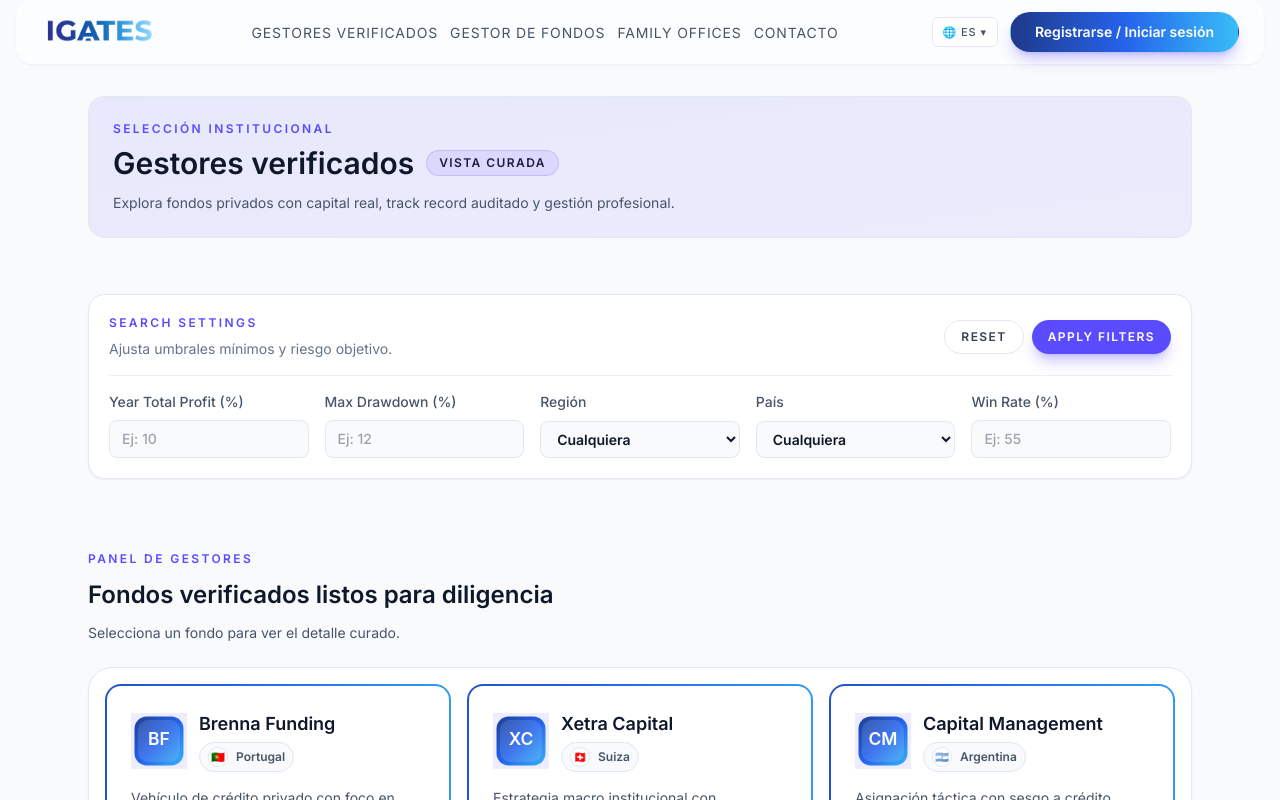
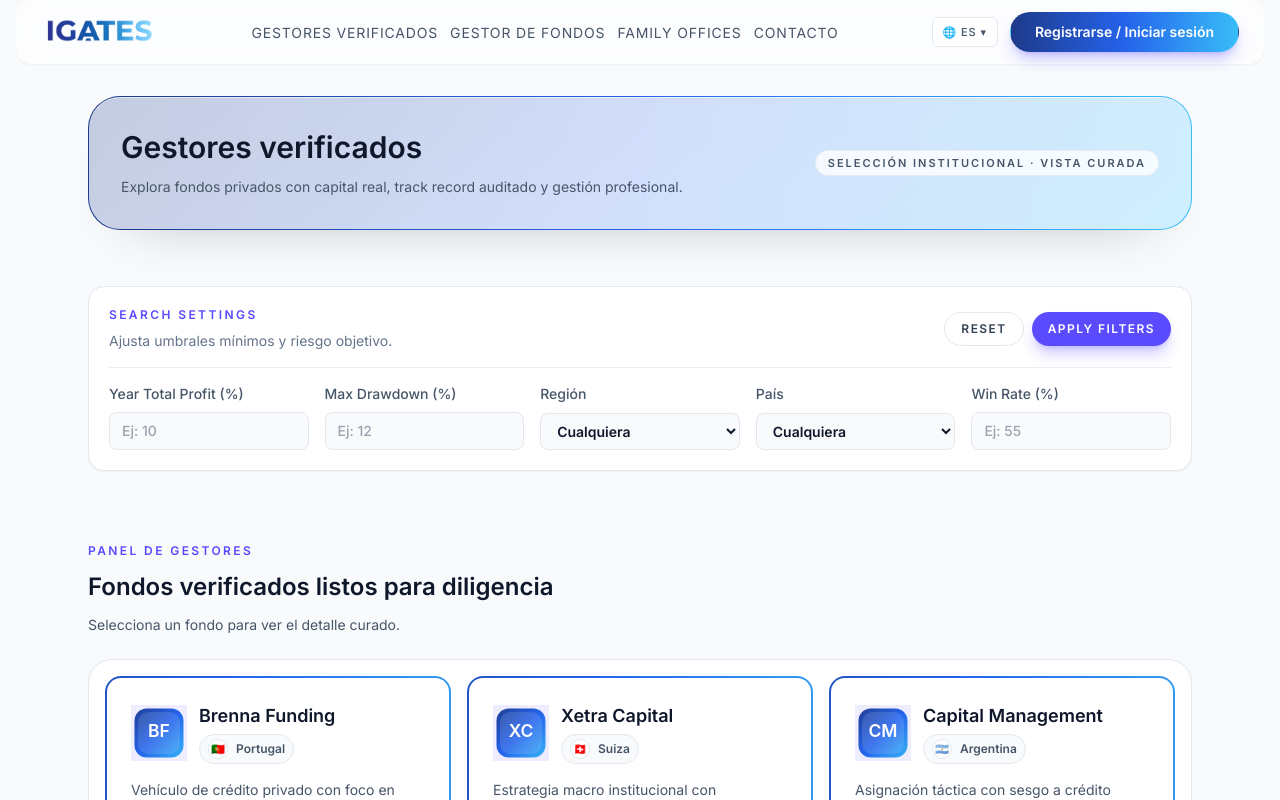
Before and after one commit to Juanherrera-123/Fund_Connect, a Next.js app: page /gestores-verificados in a window 1280 px wide. Shown: the top 800 px of the page. Built offline with nearby package versions, Linux system fonts and the light colour scheme.

Commit message:
Redesign verified managers header

```diff
--- a/src/app/gestores-verificados/page.tsx
+++ b/src/app/gestores-verificados/page.tsx
@@ -9,24 +9,22 @@ export default function GestoresVerificadosPage() {
       <main>
         <section className="py-8">
           <div className="mx-auto w-full max-w-6xl px-6">
-            <div className="rounded-2xl border border-slate-200 bg-gradient-to-br from-igates-500/10 to-igates-400/10 p-6">
-              <p
-                className="text-xs font-semibold uppercase tracking-[0.2em] text-igates-500"
-                data-i18n="verifiedManagersEyebrow"
-              >
-                Selección institucional
-              </p>
-              <div className="mt-2 flex flex-wrap items-center gap-3">
-                <h1 className="text-3xl font-semibold text-slate-900" data-i18n="verifiedManagersTitle">
-                  Gestores verificados
-                </h1>
-                <div className="rounded-full border border-igates-500/20 bg-igates-500/10 px-3 py-1 text-xs font-semibold uppercase tracking-[0.12em] text-igates-700">
-                  <span data-i18n="verifiedManagersBadge">Vista curada</span>
+            <div className="igates-institutional-frame shadow-[0_26px_60px_-48px_rgba(15,23,42,0.5)]">
+              <div className="igates-institutional-surface rounded-[calc(2rem-1px)] px-6 py-7 sm:px-8 sm:py-8">
+                <div className="flex flex-wrap items-center justify-between gap-4">
+                  <div className="space-y-3">
+                    <h1 className="text-3xl font-semibold text-slate-900" data-i18n="verifiedManagersTitle">
+                      Gestores verificados
+                    </h1>
+                    <p className="max-w-2xl text-sm text-slate-600" data-i18n="verifiedManagersLead">
+                      Explora fondos privados con capital real, track record auditado y gestión profesional.
+                    </p>
+                  </div>
+                  <div className="inline-flex items-center rounded-full border border-slate-200/80 bg-white/80 px-3 py-1 text-[11px] font-semibold uppercase tracking-[0.18em] text-slate-600">
+                    <span data-i18n="verifiedManagersBadge">Selección institucional · Vista curada</span>
+                  </div>
                 </div>
               </div>
-              <p className="mt-3 max-w-2xl text-sm text-slate-600" data-i18n="verifiedManagersLead">
-                Explora fondos privados con capital real, track record auditado y gestión profesional.
-              </p>
             </div>
           </div>
         </section>
--- a/src/lib/igatesData.ts
+++ b/src/lib/igatesData.ts
@@ -315,7 +315,7 @@ export const translations = {
     familyDashboardViewProfile: "View profile",
     verifiedManagersEyebrow: "Institutional selection",
     verifiedManagersTitle: "Verified managers",
-    verifiedManagersBadge: "Curated view",
+    verifiedManagersBadge: "Institutional selection · Curated view",
     verifiedManagersLead: "Explore private funds with real capital, audited track record, and professional management.",
     pendingReviewEyebrow: "Fund Manager",
     pendingReviewTitle: "Review status",
@@ -825,7 +825,7 @@ export const translations = {
     familyDashboardViewProfile: "Ver perfil",
     verifiedManagersEyebrow: "Selección institucional",
     verifiedManagersTitle: "Gestores verificados",
-    verifiedManagersBadge: "Vista curada",
+    verifiedManagersBadge: "Selección institucional · Vista curada",
     verifiedManagersLead:
       "Explora fondos privados con capital real, track record auditado y gestión profesional.",
     pendingReviewEyebrow: "Gestor de fondos",
@@ -1337,7 +1337,7 @@ export const translations = {
     familyDashboardViewProfile: "Ver perfil",
     verifiedManagersEyebrow: "Seleção institucional",
     verifiedManagersTitle: "Gestores verificados",
-    verifiedManagersBadge: "Visão curada",
+    verifiedManagersBadge: "Seleção institucional · Visão curada",
     verifiedManagersLead:
       "Explore fundos privados com capital real, histórico auditado e gestão profissional.",
     pendingReviewEyebrow: "Gestor de fundos",
@@ -1847,7 +1847,7 @@ export const translations = {
     familyDashboardViewProfile: "Vedi profilo",
     verifiedManagersEyebrow: "Selezione istituzionale",
     verifiedManagersTitle: "Gestori verificati",
-    verifiedManagersBadge: "Vista curata",
+    verifiedManagersBadge: "Selezione istituzionale · Vista curata",
     verifiedManagersLead:
       "Esplora fondi privati con capitale reale, track record auditato e gestione professionale.",
     pendingReviewEyebrow: "Gestore di fondi",
@@ -2346,7 +2346,7 @@ export const translations = {
     familyDashboardViewProfile: "查看资料",
     verifiedManagersEyebrow: "机构精选",
     verifiedManagersTitle: "已验证管理人",
-    verifiedManagersBadge: "精选视图",
+    verifiedManagersBadge: "机构筛选 · 精选视图",
     verifiedManagersLead: "探索拥有真实资本、审计业绩与专业管理的私募基金。",
     pendingReviewEyebrow: "基金管理人",
     pendingReviewTitle: "审核状态",
--- a/src/styles/globals.css
+++ b/src/styles/globals.css
@@ -55,6 +55,27 @@ a {
   .igates-card {
     border-radius: calc(var(--igates-radius) - var(--igates-border));
     @apply bg-white p-6 shadow-sm transition hover:-translate-y-0.5 hover:shadow-md;
+  }
+
+  .igates-institutional-frame {
+    --igates-border: 1px;
+    --igates-radius: 2rem;
+    border-radius: var(--igates-radius);
+    padding: var(--igates-border);
+    background: linear-gradient(90deg, #1e3a8a 0%, #2563eb 50%, #38bdf8 100%);
+  }
+
+  .igates-institutional-surface {
+    border-radius: calc(var(--igates-radius) - var(--igates-border));
+    background:
+      linear-gradient(
+        140deg,
+        rgba(30, 58, 138, 0.18) 0%,
+        rgba(37, 99, 235, 0.12) 50%,
+        rgba(56, 189, 248, 0.16) 100%
+      ),
+      rgba(255, 255, 255, 0.9);
+    box-shadow: inset 0 1px 0 rgba(255, 255, 255, 0.6);
   }
 
   .igates-chip {
```
